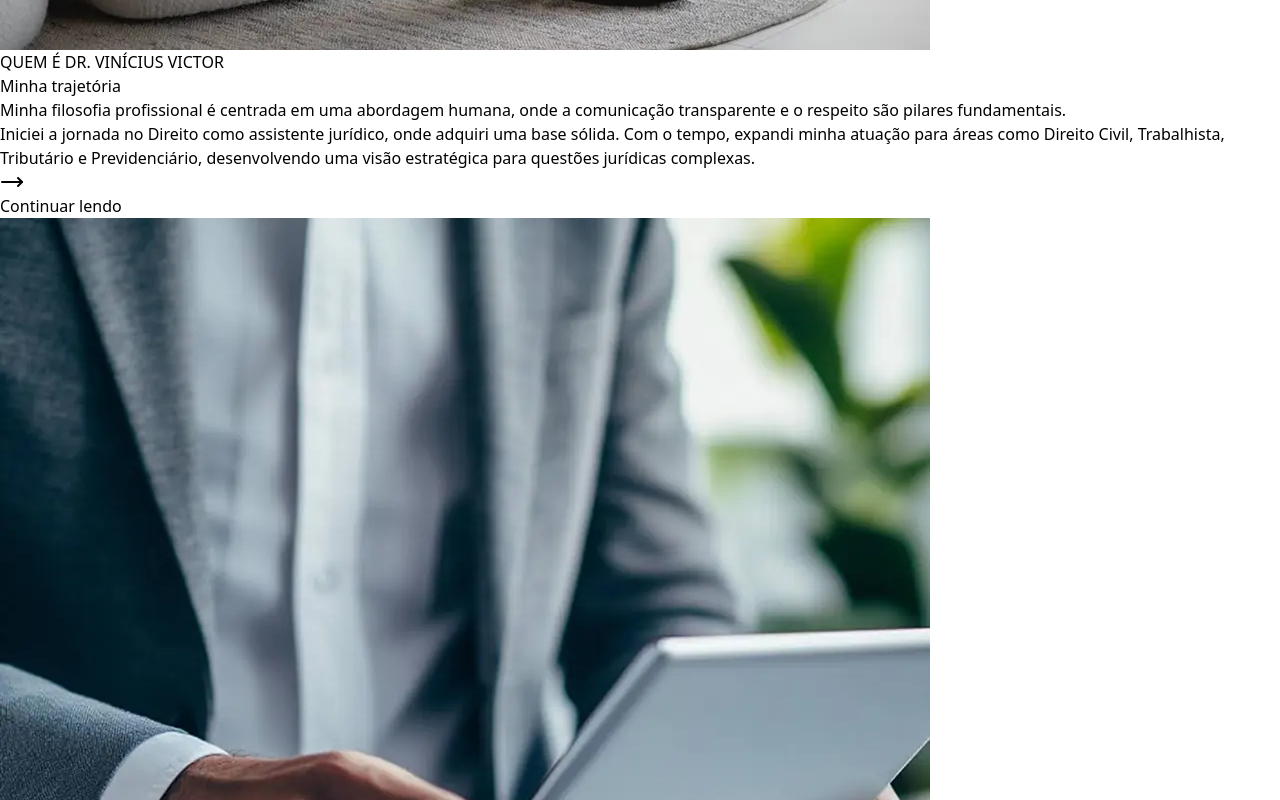
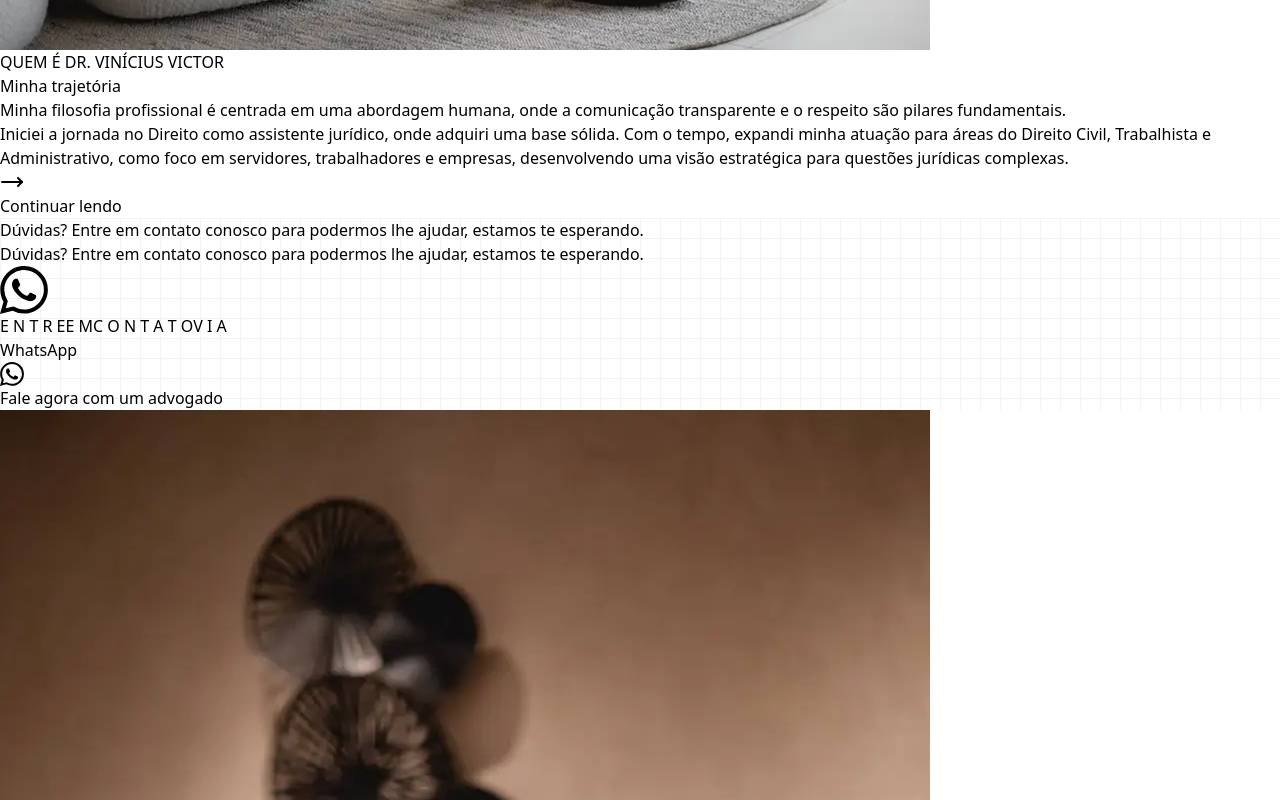
Before and after one commit to Paper-Street-Softwares/LP-Vinicius-Vitor, a React (Vite) app: page / in a window 1280 px wide. Shown: the part 3520-4320 px from the top of the page. Built offline with nearby package versions, Linux system fonts and the light colour scheme; no server answers; a web font is replaced by a local one.

Commit message:
fix: copys

```diff
--- a/src/locales/pt.json
+++ b/src/locales/pt.json
@@ -88,8 +88,8 @@
     "title": "Minha trajetória",
     "subtitle": "Minha filosofia profissional é centrada em uma abordagem humana, onde a comunicação transparente e o respeito são pilares fundamentais.",
     "buttonModalLabelAbout": "Continuar lendo",
-    "paragraph": "Iniciei a jornada no Direito como assistente jurídico, onde adquiri uma base sólida. Com o tempo, expandi minha atuação para áreas como Direito Civil, Trabalhista, Tributário e Previdenciário, desenvolvendo uma visão estratégica para questões jurídicas complexas.",
-    "modal": "Iniciei a jornada no Direito como assistente jurídico, onde adquiri uma base sólida. Com o tempo, expandi minha atuação para áreas como Direito Civil, Trabalhista, Tributário e Previdenciário, desenvolvendo uma visão estratégica para questões jurídicas complexas. <br/><br/> Sou motivado pela oportunidade de impactar vidas, oferecendo suporte legal com empatia e compreensão. Acredito que cada cliente é único e merece uma atenção personalizada e cuidadosa. Meu compromisso é defender os direitos dos meus clientes com integridade e dedicação, garantindo segurança e confiança em cada etapa do processo.",
+    "paragraph": "Iniciei a jornada no Direito como assistente jurídico, onde adquiri uma base sólida. Com o tempo, expandi minha atuação para áreas do Direito Civil, Trabalhista e Administrativo, como foco em servidores, trabalhadores e empresas, desenvolvendo uma visão estratégica para questões jurídicas complexas.",
+    "modal": "Iniciei a jornada no Direito como assistente jurídico, onde adquiri uma base sólida. Com o tempo, expandi minha atuação para áreas do Direito Civil, Trabalhista e Administrativo, como foco em servidores, trabalhadores e empresas, desenvolvendo uma visão estratégica para questões jurídicas complexas.<br/><br/> Sou motivado pela oportunidade de impactar vidas, oferecendo suporte legal com empatia e compreensão. Acredito que cada cliente é único e merece uma atenção personalizada e cuidadosa. Meu compromisso é defender os direitos dos meus clientes com integridade e dedicação, garantindo segurança e confiança em cada etapa do processo.",
     "ctaButtonAriaLabel": "Quer saber mais sobre meu trabalho? Clique abaixo 👇",
     "ctaButtonText": "Entre em contato",
     "aboutSocial": {
--- a/src/pages/Index.jsx
+++ b/src/pages/Index.jsx
@@ -75,7 +75,7 @@ export default function Index() {
         iconsWithModal={false}
       />
       <About modal={true} showGallery={false} colorMode={colorMode} />
-      <AboutInstagram colorMode={colorMode} socialPrint={false} />
+      {/* <AboutInstagram colorMode={colorMode} socialPrint={false} /> */}
       {/* <Team /> */}
       <CtaSecondary colorMode={colorMode} />
       <Steps colorMode={colorMode} />
```
